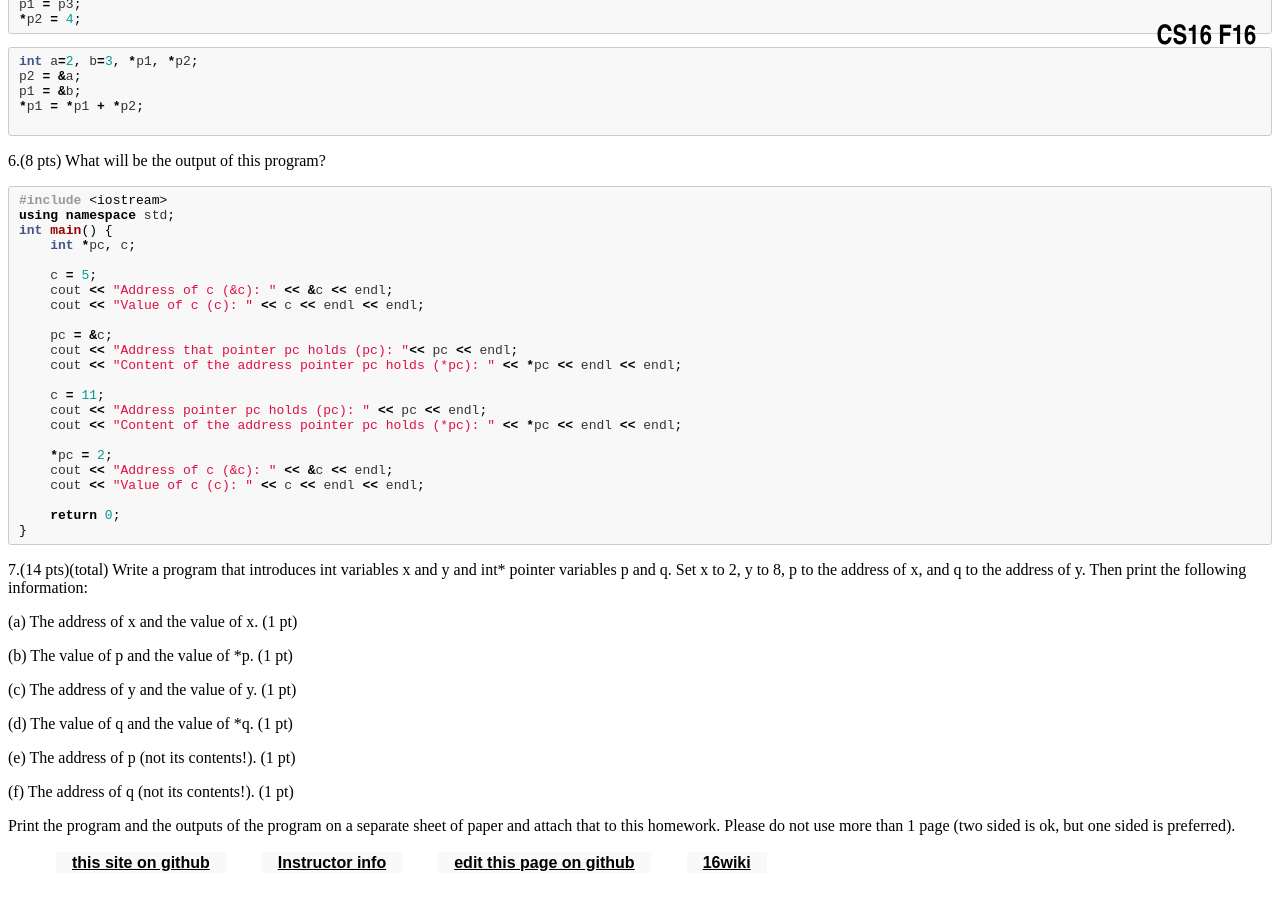
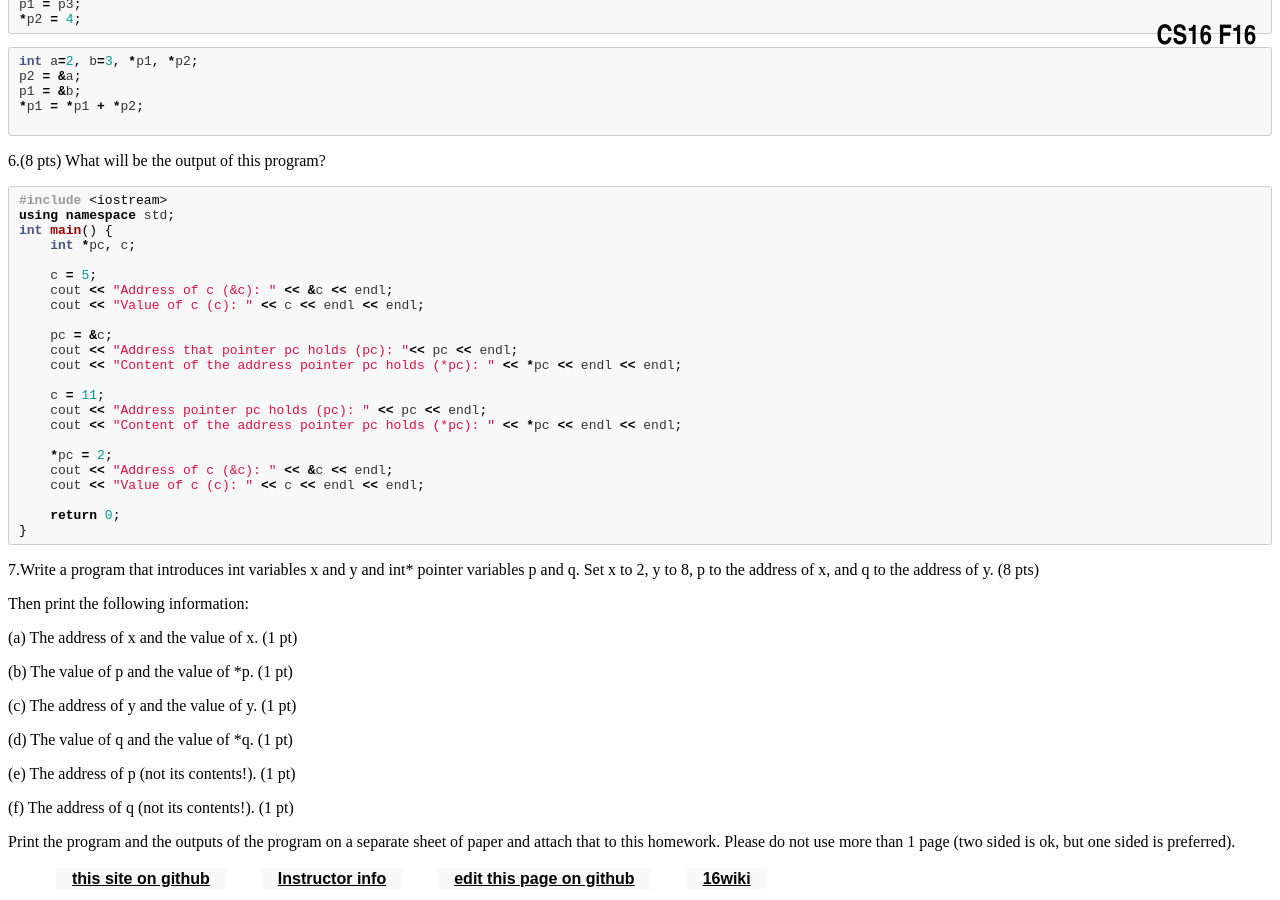
Before and after one commit to ucsb-cs16-s16/https-ucsb-cs16-s17.github.io, a Jekyll site: the page built from _hwk/h14.md, in a window 1280 px wide and 900 px high, scrolled down 1648 px. Built offline with Jekyll 4.4.1, drawn with Linux system fonts in a browser that asks for light colours.

Commit message:
new HW14

````diff
--- a/_hwk/h14.md
+++ b/_hwk/h14.md
@@ -98,7 +98,9 @@ int main() {
 ```
 </div>
 
-7.(14 pts)(total) Write a program that introduces int variables x and y and int* pointer variables p and q.  Set x to 2, y to 8, p to the address of x, and q to the address of y.  Then print the following information:
+7.Write a program that introduces int variables x and y and int* pointer variables p and q.  Set x to 2, y to 8, p to the address of x, and q to the address of y. (8 pts)
+
+Then print the following information:
 
 (a) The address of x and the value of x. (1 pt)
 
````
